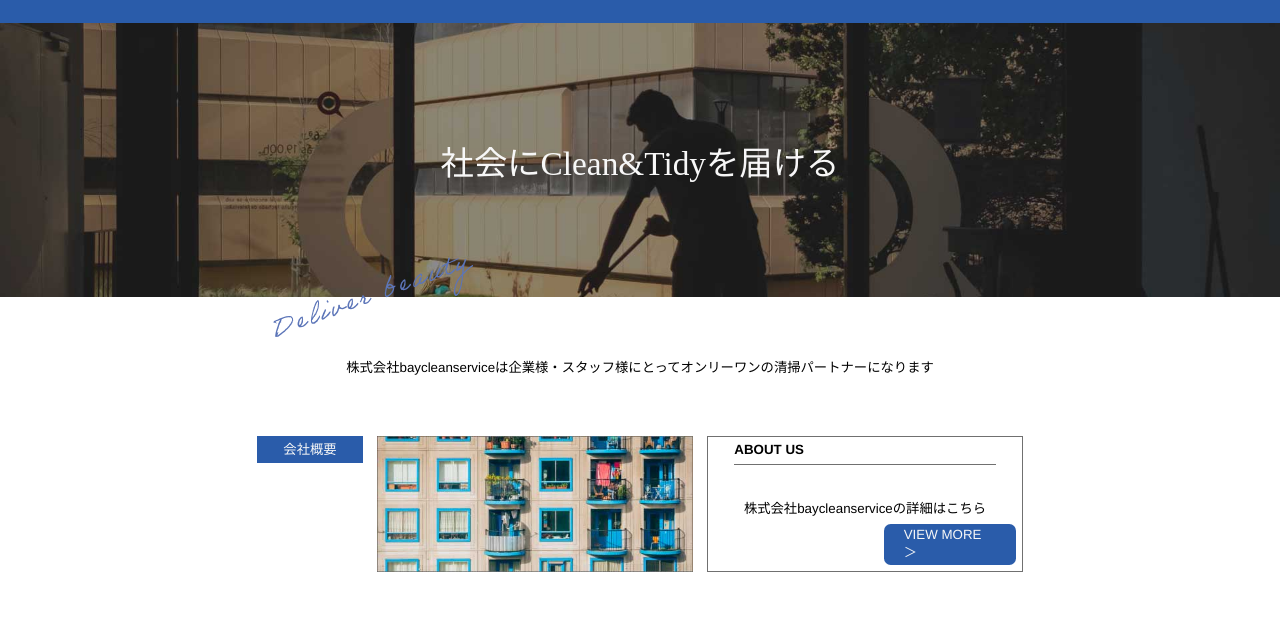
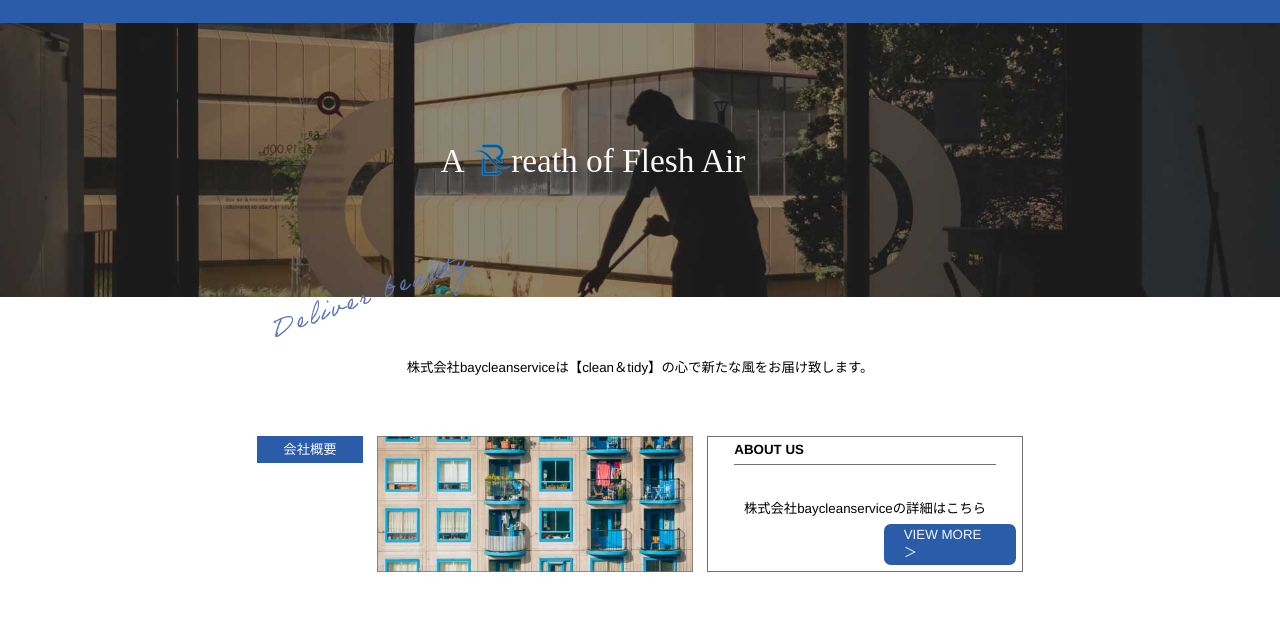
Before and after one commit to kkhr1341/kkhr1341.github.io, a plain HTML site: page index.html in a window 1280 px wide. Shown: the part 117-753 px from the top of the page. Drawn offline with Linux system fonts and the light colour scheme.

Commit message:
no message

```diff
--- a/index.html
+++ b/index.html
@@ -74,12 +74,12 @@
     </header>
     <section class="top_sec01">
       <div>
-        <h2>社会にClean&Tidyを届ける</h2>
+        <h2>A <span class="title"></span>reath of Flesh Air</h2>
         <img src="/assets/img/top_hd_wd.svg" alt="" />
       </div>
     </section>
     <section class="top_sec02">
-      <p>株式会社baycleanserviceは<span class="br">企業様・スタッフ様にとって</span><span class="br">オンリーワンの清掃パートナーになります</span></p>
+      <p>株式会社baycleanserviceは<span class="br">【clean＆tidy】の心で</span><span class="br">新たな風をお届け致します。</span></p>
       <div class="top_sec02_cont01">
         <p>会社概要</p>
         <img src="/assets/img/top_sec01_ab.jpg" alt="" />
@@ -141,7 +141,7 @@
               <img src="/assets/img/form.svg" alt="" />
               <p>ご予約フォーム</p>
             </a>
-          </div>ï
+          </div>
           <ul>
             <li>
               <a href="/">▶ホーム<br /><span>HOME</span></a>
--- a/style.css
+++ b/style.css
@@ -130,6 +130,12 @@ header a {
   top: 50%;
   transform: translate(-50%, -50%);
   font-family: "Times New Roman", "YuMincho", "Hiragino Mincho ProN", "Yu Mincho", "MS PMincho", serif;
+}
+span.title{
+  content: url(/assets/img/logo_a.svg);
+  display: inline-block;
+  width: 6rem;
+  vertical-align: bottom;
 }
 .top_sec01 img {
   width: 30rem;
@@ -638,6 +644,9 @@ a.line {
   header h1 span {
     display: none;
   }
+  span.title{
+    width: 4rem;
+  }
   .hd_ct_gr {
     grid-template-columns: auto;
     justify-self: left;
```
Also changed, not shown: assets/img/logo_a.svg (added).
